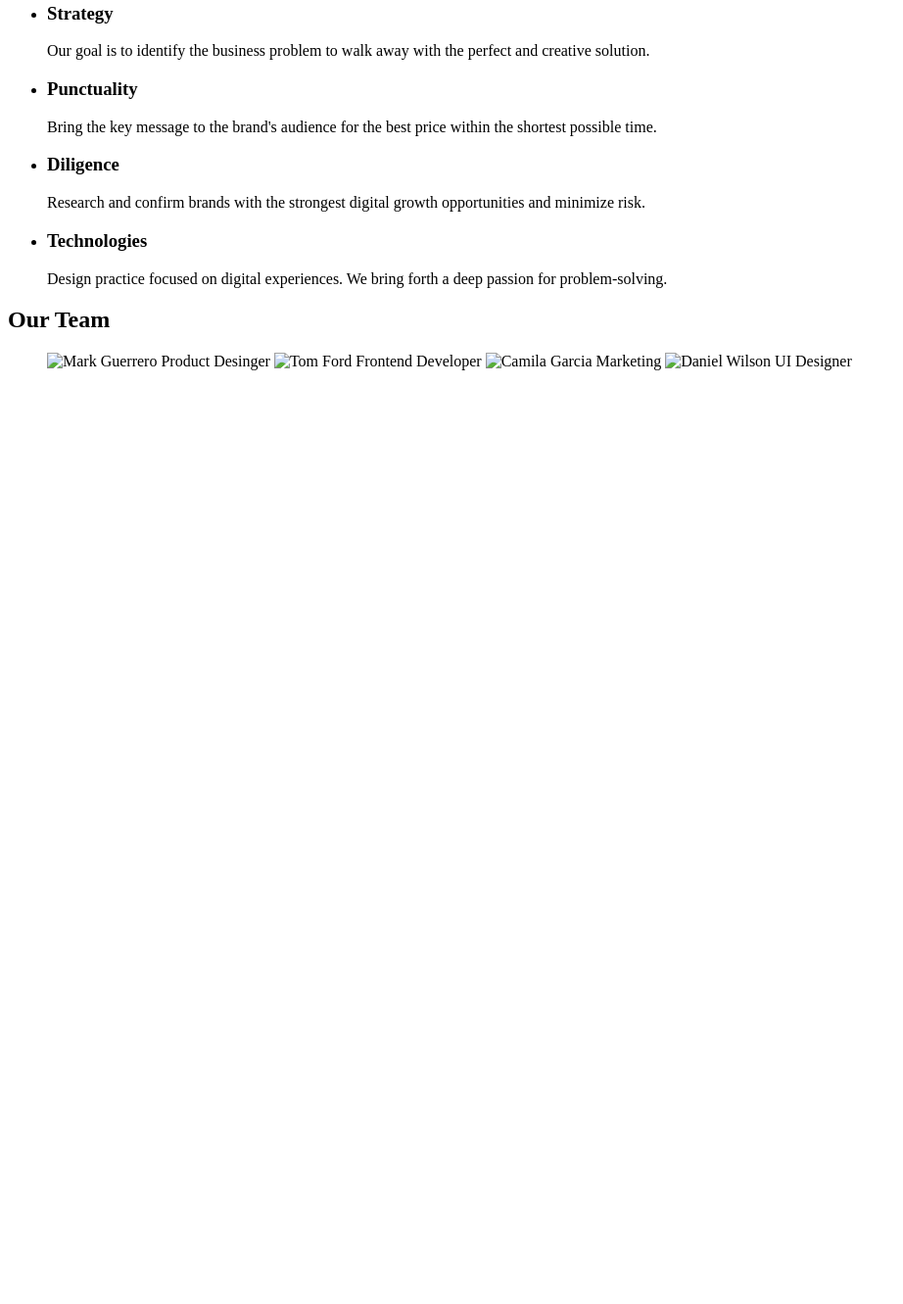
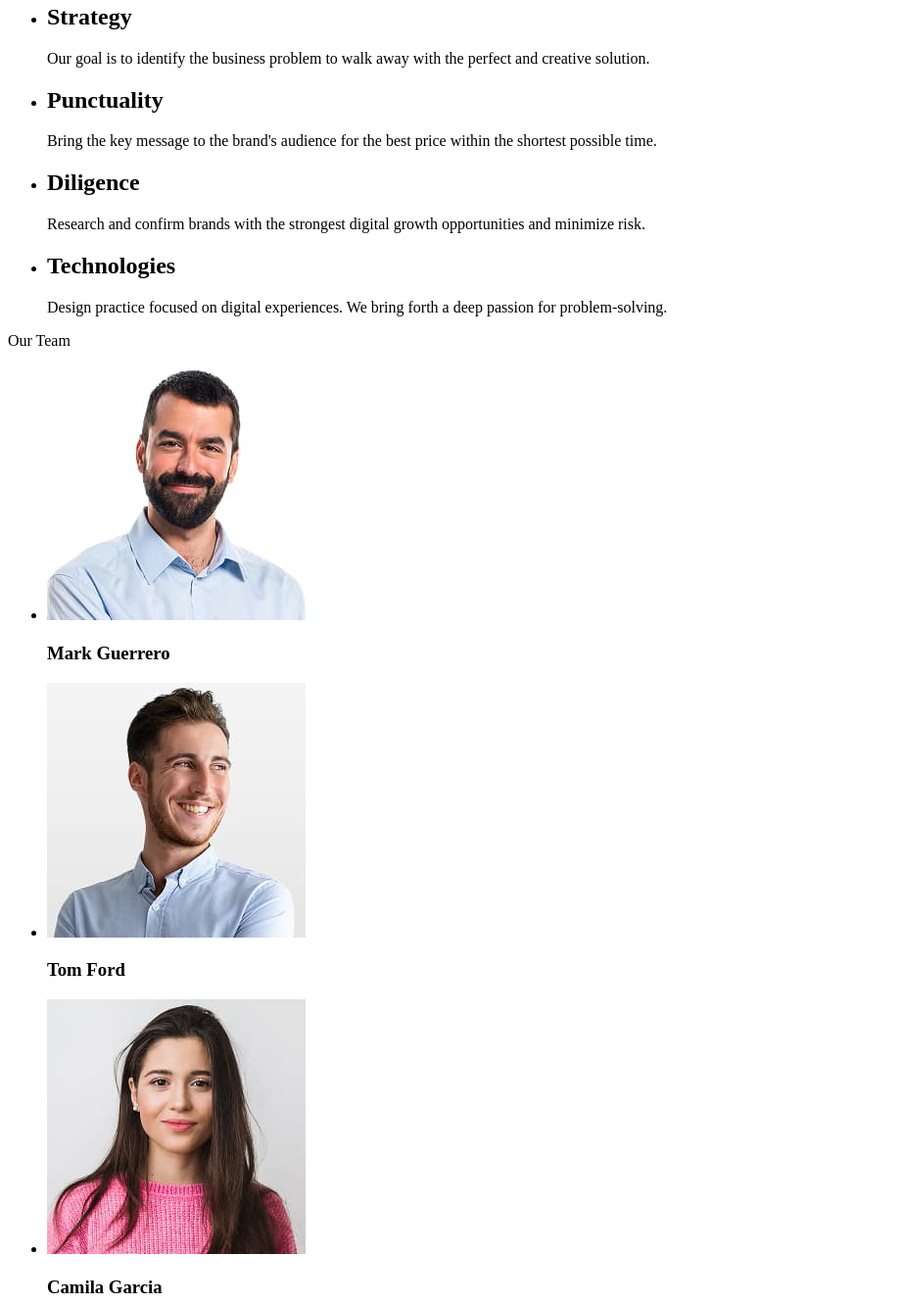
Before and after one commit to shumskiy5524/goit-markup-hw-01-01, a plain HTML site: page index.html in a window 1280 px wide. Shown: the part 249-1580 px from the top of the page at 98% size, without its empty margins (0-922 px from the left). Before the commit the page ends 800 px from the top, so only its background shows below. Drawn offline with Linux system fonts and the light colour scheme.

Commit message:
makrup img

```diff
--- a/index.html
+++ b/index.html
@@ -34,28 +34,29 @@
        <a href="button"Order Service></a>
     </section>
     <section>
+        <h2 hidden></h2>
 <ul>
     <li>
-        <h3>Strategy</h3>
+        <h2>Strategy</h2>
         <p>
             Our goal is to identify the business
             problem to walk away with the perfect and creative solution.
         </p>
     </li>
     <li>
-        <h3>Punctuality</h3>
+        <h2>Punctuality</h2>
         <p>
             Bring the key message to the brand's audience for the best price within the shortest possible time.
         </p>
     </li>
     <li>
-        <h3>Diligence</h3>
+        <h2>Diligence</h2>
         <p>
             Research and confirm brands with the strongest digital growth opportunities and minimize risk.
         </p>
     </li>
     <li>
-        <h3>Technologies</h3>
+        <h2>Technologies</h2>
         <p>
             Design practice focused on digital experiences. We bring forth a deep passion for problem-solving.
         </p>
@@ -64,12 +65,45 @@
 </ul>
     </section>
     <section>
-         <h2>Our Team</h2>
+         <header>Our Team</header>
          <ul>
-            <img src="image.jpg1" alt="Mark Guerrero Product Desinger" width="264px">
-            <img src="image.jpg2" alt="Tom Ford Frontend Developer" width="264px">
-            <img src="image.jpg3" alt="Camila Garcia Marketing" width="264px">
-            <img src="image.jpg4" alt="Daniel Wilson UI Designer" width="264px">
+        <li>
+              <img
+            src="./img/img-3.jpg"
+            alt="Mark Guerrero"
+            width="264px"
+            />
+            <h3>Mark Guerrero</h3>
+        </li>
+
+        <li>
+            <img
+            src="./img/img-2.jpg"
+            alt="Tom Ford Frontend Developer"
+            width="264px"
+            />
+            <h3>Tom Ford</h3>
+
+         </li>
+            <li>
+             <img
+            src="./img/img-1.jpg"
+            alt="Camila Garcia "
+            width="264px"
+            />
+            <h3>Camila Garcia</h3>
+         </li>
+         <li>
+            <img
+            src="./img/img.jpg"
+            alt="Daniel Wilson "
+            width="264px"
+            />
+            <h3>Daniel Wilson</h3>
+
+
+         </li>
+
          </ul>
 
     </section>
```
Also changed, not shown: img/Team Card 1.jpg (deleted), img/Team Card 2.jpg (deleted), img/Team Card 3.jpg (deleted), img/Team Card 4.jpg (deleted), img/img-1.jpg (added), img/img-2.jpg (added), img/img-3.jpg (added), img/img.jpg (added).
